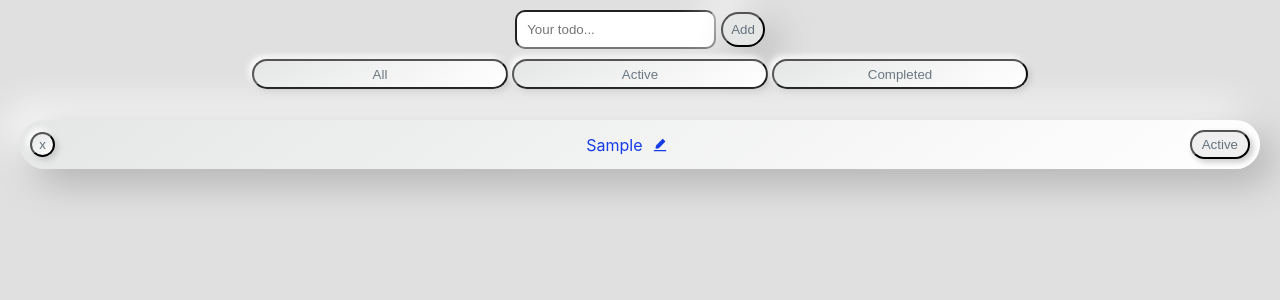
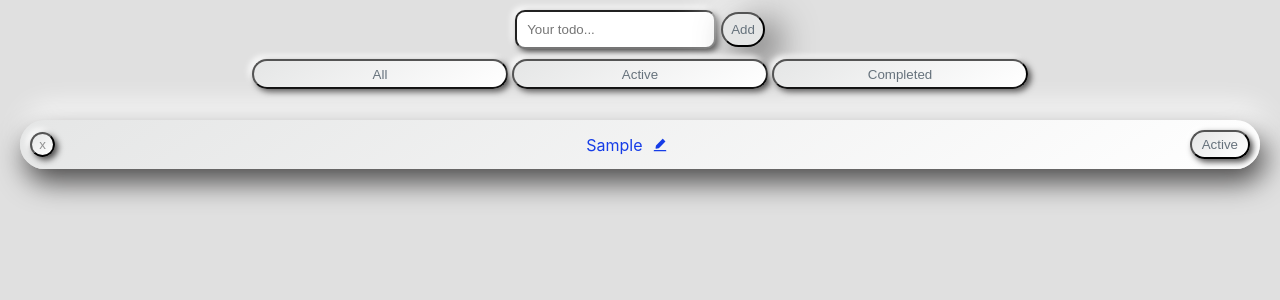
Before and after one commit to hugh-burgess/Done-and-Pending-App, a React (Create React App) app: page / in a window 1280 px wide. Both pictures are taken after typing "Sample" into the empty fields and a click on the button "Add". Shown: the top 300 px of the page. Built offline with nearby package versions, Linux system fonts and the light colour scheme.

Commit message:
css tuning

```diff
--- a/src/App.css
+++ b/src/App.css
@@ -14,12 +14,13 @@
 }
 
 :root {
-  --fg: #d2deef;
-  --shade1: #eaf0f8;
+  --fg: #e0e0e0;
+  --shade1: #e5e6e6;
   --shade2: #f8fcff;
   --shade3: #ffffff;
   --shade4: #66727c;
   --shade5: #000;
+  --shade6: #4b4a4a;
   --complete: #2e9116;
   --pending: #153ce7;
 }
--- a/src/index.css
+++ b/src/index.css
@@ -5,7 +5,7 @@ body {
     sans-serif;
   -webkit-font-smoothing: antialiased;
   -moz-osx-font-smoothing: grayscale;
-  background: #e0e0e0;
+  background: var(--fg);
   background-repeat: no-repeat;
   height: auto;
   color: var(--fg);
@@ -51,8 +51,8 @@ code {
   cursor: pointer;
   color: var(--shade4);
   border-radius: 21px;
-  background: linear-gradient(145deg, #e5e6e6, #ffffff);
-  box-shadow: 3px 3px 6px #c6c7c7, -3px -3px 6px #ffffff;
+  background: linear-gradient(145deg, var(--shade1), var(--shade3));
+  box-shadow: 3px 3px 6px var(--shade6), -3px -3px 6px var(--shade3);
   transition: margin 0.5s, color 0.5s;
 }
 
@@ -73,8 +73,8 @@ code {
   margin: 10px;
   padding: 10px;
   border-radius: 46px;
-  background: linear-gradient(145deg, #e5e6e6, #ffffff);
-  box-shadow: 13px 13px 38px #afafaf, -13px -13px 38px #ffffff;
+  background: linear-gradient(145deg, var(--shade1), var(--shade3));
+  box-shadow: 5px 13px 28px var(--shade6), 5px -13px 28px var(--shade3);
 }
 
 .nameWrapper {
@@ -97,19 +97,20 @@ code {
 
 .ListItemDelete {
   border-radius: 21px;
-  background: linear-gradient(145deg, #e5e6e6, #ffffff);
-  box-shadow: 3px 3px 6px #c6c7c7, -3px -3px 6px #ffffff;
-  color: var(--shade4);
+  background: linear-gradient(145deg, var(--shade1), var(--shade3));
+  box-shadow: 3px 3px 6px var(--shade6), -3px -3px 6px var(--shade3);
+  color: rgba(0, 0, 0, 0.4);
+
   flex-grow: 0;
   cursor: pointer;
   height: 25px;
   width: 25px;
   align-self: center;
-  transition: width 0.5s;
+  transition: width 0.5s, color 0.5s;
 }
 
 .ListItemDelete:hover {
-  background-color: rgba(255, 0, 0, 0.3);
+  color: rgba(255, 0, 0, 1);
   width: 60px;
 }
 
@@ -118,22 +119,21 @@ code {
   padding: 8px;
   margin-left: 5px;
   border-radius: 46px;
-  background-color: #e5e6e6;
-  box-shadow: 13px 13px 38px #afafaf, -13px -13px 38px #ffffff;
+  background-color: var(--shade1);
+  box-shadow: 13px 13px 38px var(--shade6), -13px -13px 38px var(--shade3);
   transition: color 0.3s, background-color 0.3s;
 }
 
 .addButton:hover {
   color: var(--shade5);
   cursor: pointer;
-  background-color: #d4d4d4;
+  background-color: var(--shade1);
 }
 
 .inputBox {
   padding: 10px;
   border-radius: 10px;
-  box-shadow: 0 30px 60px (167, 179, 190, 0.35);
-  box-shadow: 0px -30px 60px (248, 252, 255, 0.5);
+  box-shadow: 3px 3px 6px var(--shade6), -3px -3px 6px var(--shade3);
 }
 
 .inputBox:active {
@@ -147,8 +147,8 @@ code {
 .statusButton {
   color: var(--shade4);
   border-radius: 21px;
-  background-color: linear-gradient(145deg, #e5e6e6, #ffffff);
-  box-shadow: 3px 3px 6px #c6c7c7, -3px -3px 6px #ffffff;
+  background: linear-gradient(145deg, var(--shade1), var(--shade3));
+  box-shadow: 3px 3px 6px var(--shade6), -3px -3px 6px var(--shade3);
   padding: 5px 10px;
   transition: padding 0.5s;
 }
```
